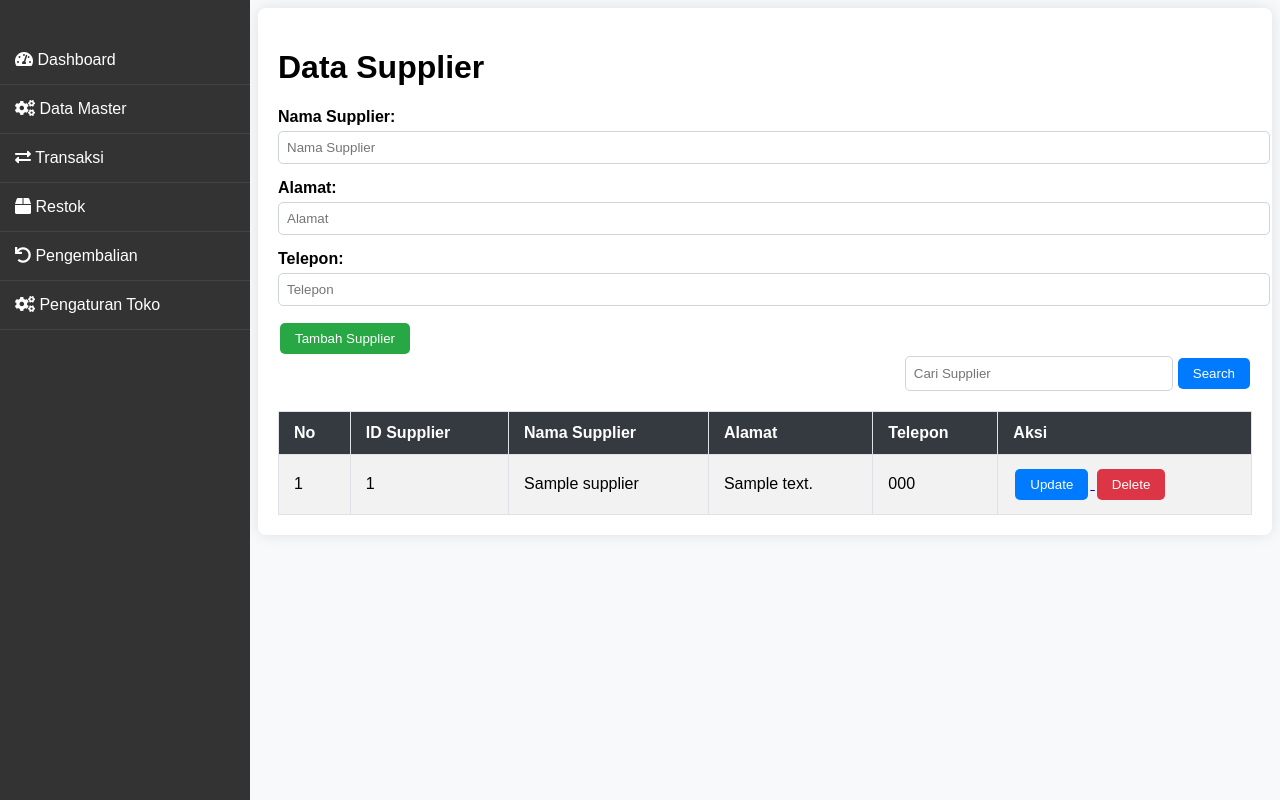
After one commit to HelgaFaisa/Website_Kasir, a PHP site: page /percobaan/supplier.php in a window 1280 px wide. The commit adds this page. Run offline with PHP 8.4, Linux system fonts and the light colour scheme; the visitor is signed in with stand-in values (Sample User, id 1); tables that the repository leaves empty or names only in its code hold one stand-in row (values such as "Sample post").

Commit message:
supplier

```diff
--- a/percobaan/index.php
+++ b/percobaan/index.php
@@ -270,10 +270,6 @@ $monthlySalesData = getMonthlySalesData();
         <canvas id="salesChart"></canvas>
     </div>
 
-    <!-- Footer -->
-    <div class="footer">
-        <p>&copy; 2024 Toko Baju. All Rights Reserved.</p>
-    </div>
 
     <script>
     // Toggle Submenu for Data Master and Transaksi
--- /dev/null
+++ b/percobaan/supplier.php
@@ -0,0 +1,233 @@
+<?php
+session_start();
+if (!isset($_SESSION['user'])) {
+    header("location: login.php");
+    exit;
+}
+
+require_once 'config.php';
+
+// Fungsi untuk menangani aksi CRUD
+if ($_SERVER['REQUEST_METHOD'] == 'POST') {
+    if (isset($_POST['submit'])) {
+        // Menambahkan supplier baru
+        $nama_supplier = $_POST['nama_supplier'];
+        $alamat = $_POST['alamat'];
+        $telepon = $_POST['telepon'];
+
+        $stmt = $config->prepare("INSERT INTO supplier (nama_supplier, alamat, telepon) VALUES (?, ?, ?)");
+        $stmt->bind_param("sss", $nama_supplier, $alamat, $telepon);
+        $stmt->execute();
+        $stmt->close();
+    } elseif (isset($_POST['update'])) {
+        // Mengupdate supplier
+        $id_supplier = $_POST['id_supplier'];
+        $nama_supplier = $_POST['nama_supplier'];
+        $alamat = $_POST['alamat'];
+        $telepon = $_POST['telepon'];
+
+        $stmt = $config->prepare("UPDATE supplier SET nama_supplier = ?, alamat = ?, telepon = ? WHERE id_supplier = ?");
+        $stmt->bind_param("sssi", $nama_supplier, $alamat, $telepon, $id_supplier);
+        $stmt->execute();
+        $stmt->close();
+    } elseif (isset($_POST['delete'])) {
+        // Menghapus supplier
+        $id_supplier = $_POST['id_supplier'];
+
+        $stmt = $config->prepare("DELETE FROM supplier WHERE id_supplier = ?");
+        $stmt->bind_param("i", $id_supplier);
+        $stmt->execute();
+        $stmt->close();
+    }
+}
+
+// Query untuk menampilkan supplier
+$supplier_query = "SELECT * FROM supplier ORDER BY id_supplier DESC";
+if (isset($_GET['search'])) {
+    $search = $_GET['search'];
+    $supplier_query = "SELECT * FROM supplier WHERE nama_supplier LIKE '%$search%' ORDER BY id_supplier DESC";
+}
+$supplier_result = $config->query($supplier_query);
+
+// Jika ada data yang ingin diedit
+$edit_supplier = null;
+if (isset($_GET['id'])) {
+    $id_supplier = $_GET['id'];
+    $stmt = $config->prepare("SELECT * FROM supplier WHERE id_supplier = ?");
+    $stmt->bind_param("i", $id_supplier);
+    $stmt->execute();
+    $edit_supplier = $stmt->get_result()->fetch_assoc();
+    $stmt->close();
+}
+?>
+
+<!DOCTYPE html>
+<html lang="id">
+<head>
+    <meta charset="UTF-8">
+    <meta name="viewport" content="width=device-width, initial-scale=1.0">
+    <title>Supplier - Toko Baju</title>
+    <link href="https://cdnjs.cloudflare.com/ajax/libs/font-awesome/6.0.0/css/all.min.css" rel="stylesheet">
+    <style>
+        body {
+            font-family: Arial, sans-serif;
+            background-color: #f8f9fa;
+        }
+        .container {
+            margin-left: 250px;
+            padding: 20px;
+            background-color: #ffffff;
+            border-radius: 8px;
+            box-shadow: 0 0 15px rgba(0, 0, 0, 0.1);
+        }
+        table {
+            width: 100%;
+            border-collapse: collapse;
+            margin-top: 20px;
+        }
+        th, td {
+            padding: 12px 15px;
+            text-align: left;
+            border: 1px solid #dee2e6;
+        }
+        th {
+            background-color: #343a40;
+            color: #ffffff;
+        }
+        tr:nth-child(even) {
+            background-color: #f2f2f2;
+        }
+        tr:hover {
+            background-color: #e9ecef;
+        }
+        .button {
+            padding: 8px 15px;
+            border: none;
+            border-radius: 5px;
+            cursor: pointer;
+            margin: 2px;
+        }
+        .btn-add {
+            background-color: #28a745;
+            color: white;
+        }
+        .btn-update {
+            background-color: #007bff;
+            color: white;
+        }
+        .btn-delete {
+            background-color: #dc3545;
+            color: white;
+        }
+        .btn-delete:hover {
+            background-color: #c82333;
+        }
+        .btn-update:hover {
+            background-color: #0069d9;
+        }
+        .btn-add:hover {
+            background-color: #218838;
+        }
+        .search-form {
+            display: flex;
+            justify-content: flex-end;
+            margin-bottom: 15px;
+        }
+        .search-form input[type="text"] {
+            width: 250px;
+            padding: 8px;
+            border-radius: 5px;
+            border: 1px solid #ced4da;
+        }
+        .search-form button {
+            padding: 8px 15px;
+            margin-left: 5px;
+            background-color: #007bff;
+            color: white;
+            border: none;
+            border-radius: 5px;
+            cursor: pointer;
+        }
+        .form-group {
+            margin-bottom: 15px;
+        }
+        .form-group label {
+            font-weight: bold;
+            margin-bottom: 5px;
+            display: block;
+        }
+        .form-group input {
+            width: 100%;
+            padding: 8px;
+            border-radius: 5px;
+            border: 1px solid #ced4da;
+        }
+    </style>
+</head>
+<body>
+    <!-- Sidebar -->
+    <?php include('sidebar.php'); ?>
+
+    <!-- Main Content -->
+    <div class="container">
+        <h1>Data Supplier</h1>
+
+        <!-- Form untuk tambah atau update supplier -->
+        <form method="POST" action="supplier.php">
+            <div class="form-group">
+                <label for="nama_supplier">Nama Supplier:</label>
+                <input type="text" id="nama_supplier" name="nama_supplier" placeholder="Nama Supplier" required value="<?= $edit_supplier['nama_supplier'] ?? ''; ?>">
+            </div>
+            <div class="form-group">
+                <label for="alamat">Alamat:</label>
+                <input type="text" id="alamat" name="alamat" placeholder="Alamat" required value="<?= $edit_supplier['alamat'] ?? ''; ?>">
+            </div>
+            <div class="form-group">
+                <label for="telepon">Telepon:</label>
+                <input type="text" id="telepon" name="telepon" placeholder="Telepon" required value="<?= $edit_supplier['telepon'] ?? ''; ?>">
+            </div>
+            <input type="hidden" name="id_supplier" value="<?= $edit_supplier['id_supplier'] ?? ''; ?>">
+            <button type="submit" name="<?= isset($edit_supplier) ? 'update' : 'submit'; ?>" class="button btn-add"><?= isset($edit_supplier) ? 'Update Data' : 'Tambah Supplier'; ?></button>
+        </form>
+
+        <!-- Form pencarian -->
+        <form method="GET" action="supplier.php" class="search-form">
+            <input type="text" name="search" placeholder="Cari Supplier" required>
+            <button type="submit" class="button btn-update">Search</button>
+        </form>
+
+        <!-- Tabel Data Supplier -->
+        <table>
+            <tr>
+                <th>No</th>
+                <th>ID Supplier</th>
+                <th>Nama Supplier</th>
+                <th>Alamat</th>
+                <th>Telepon</th>
+                <th>Aksi</th>
+            </tr>
+            <?php
+            $no = 1;
+            while ($supplier = $supplier_result->fetch_assoc()):
+            ?>
+            <tr>
+                <td><?= $no++; ?></td>
+                <td><?= $supplier['id_supplier']; ?></td>
+                <td><?= $supplier['nama_supplier']; ?></td>
+                <td><?= $supplier['alamat']; ?></td>
+                <td><?= $supplier['telepon']; ?></td>
+                <td>
+                    <a href="supplier.php?id=<?= $supplier['id_supplier']; ?>">
+                        <button class="button btn-update">Update</button>
+                    </a>
+                    <form method="POST" style="display:inline;">
+                        <input type="hidden" name="id_supplier" value="<?= $supplier['id_supplier']; ?>">
+                        <button type="submit" name="delete" class="button btn-delete">Delete</button>
+                    </form>
+                </td>
+            </tr>
+            <?php endwhile; ?>
+        </table>
+    </div>
+</body>
+</html>
```
